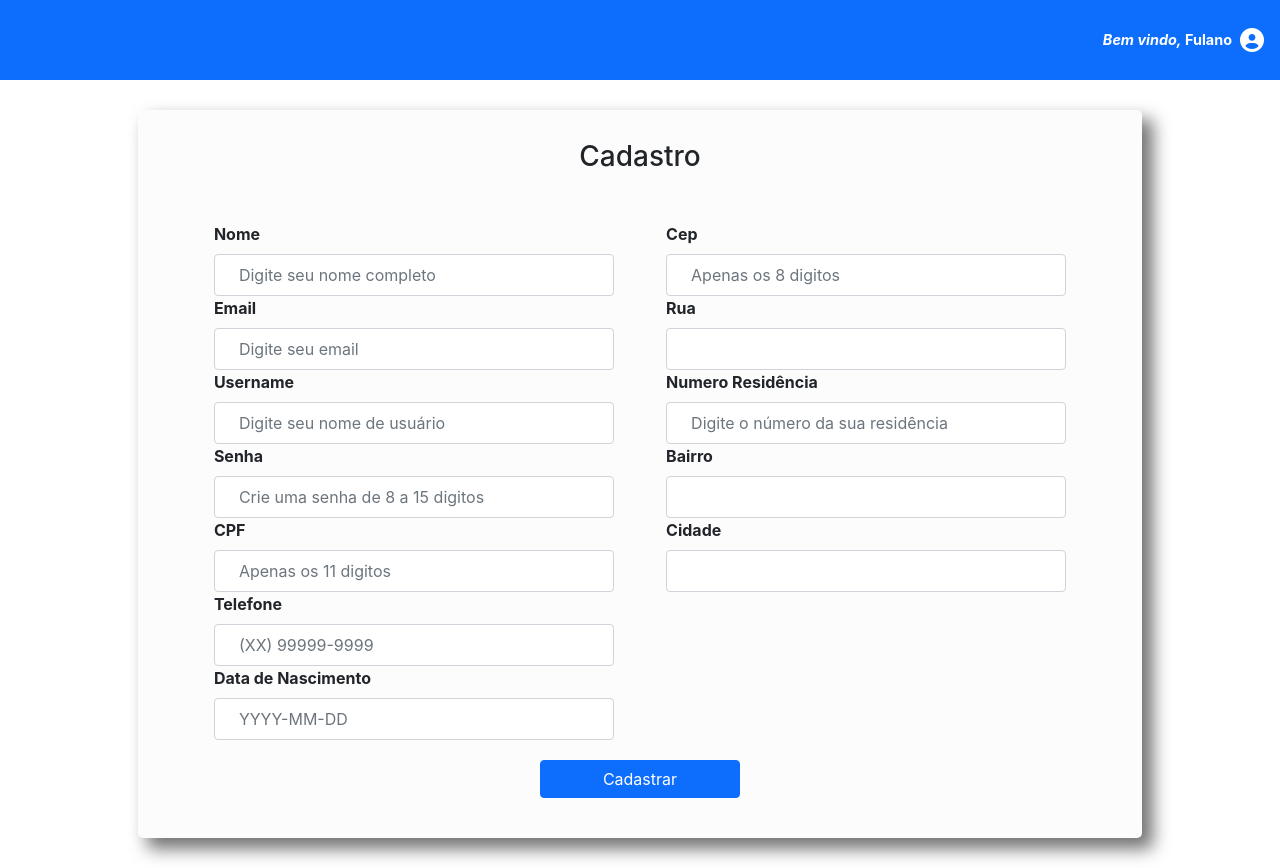
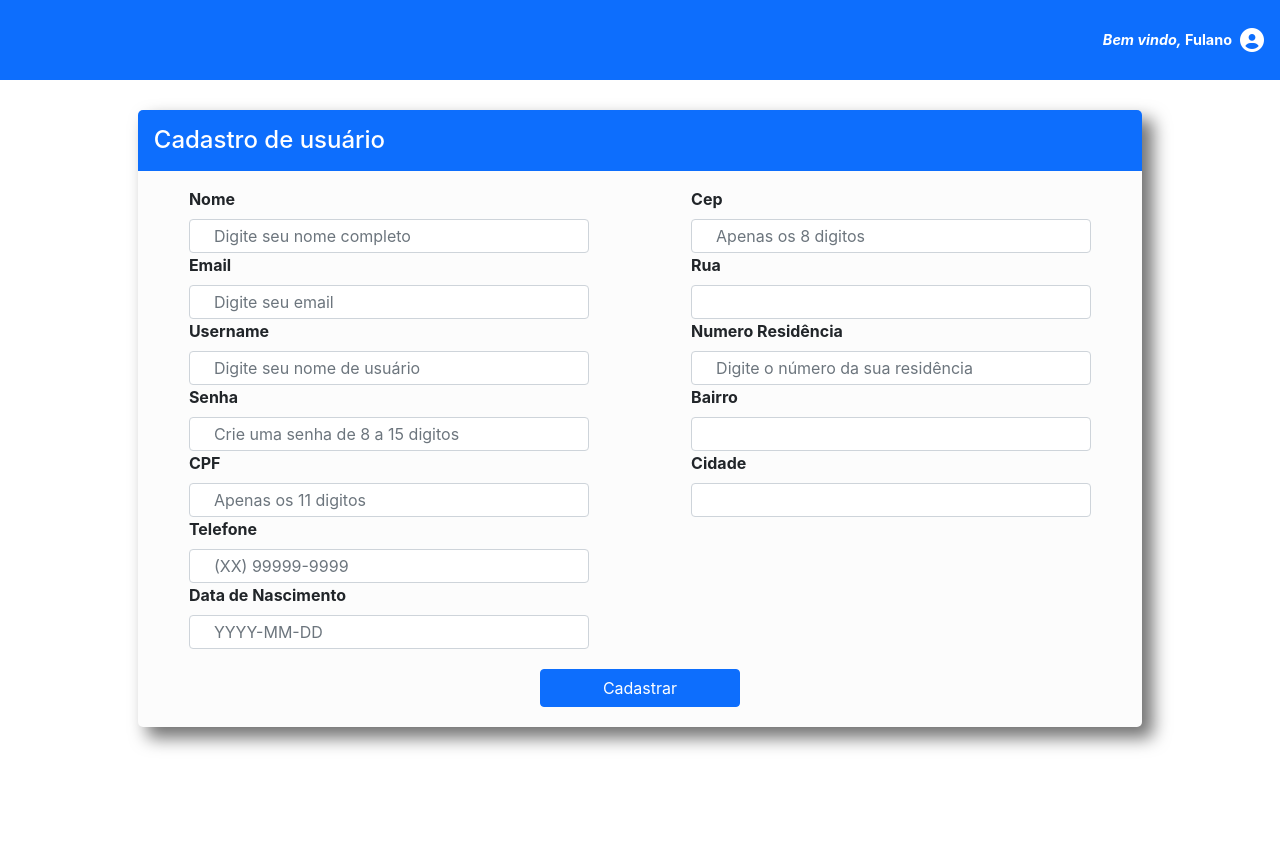
Before and after one commit to marlonemmerich/projeto-final-serratec-frontend, a React (Create React App) app: page / in a window 1280 px wide. After the commit the page ends 800 px from the top, so only its background shows below. Built offline with nearby package versions, Linux system fonts and the light colour scheme.

Commit message:
Ajuste form cadastro

```diff
--- a/src/pages/Cadastro/index.jsx
+++ b/src/pages/Cadastro/index.jsx
@@ -21,6 +21,7 @@ function Cadastro() {
   const cpfHandle = (evento) => {
     if (evento.target.value.length <= 11) setCpf(evento.target.value);
   };
+
   const cepHandle = (evento) => {
     if (evento.target.value.length <= 8) setCep(evento.target.value);
   };
@@ -65,10 +66,8 @@ function Cadastro() {
     axios
       .post("cliente", usuario)
       .then((response) => {
-        console.log(response.data);
-        console.log(usuario);
-        localStorage.setItem("token", response.data.access_token);
-        alert(`Usuário ${nome} cadastrada com sucesso!`);
+        //localStorage.setItem("token", response.data.access_token);
+        alert(`Usuário ${nome} cadastrado com sucesso!`);
         setNome("");
         setEmail("");
         setUserName("");
@@ -92,13 +91,15 @@ function Cadastro() {
   return (
     <div className="container">
         <form className="formCadastro" onSubmit={efetuarCadastro}>
-          <h3 className="mb-5">Cadastro</h3>
+          <div className="header mb-3 bg-primary text-white">
+            <h4 className="mb-0">Cadastro de usuário</h4>
+          </div>
           <div className=" d-flex flex-row flex-wrap justify-content-around">
             <div className="cadastro1">
               <div>
                 <label className="mb-2">Nome</label>
                 <input
-                  className="form-control py-2 px-4"
+                  className="form-control py-1 px-4"
                   required
                   type="text"
                   value={nome}
@@ -109,7 +110,7 @@ function Cadastro() {
               <div>
                 <label className="mb-2">Email</label>
                 <input
-                  className="form-control py-2 px-4"
+                  className="form-control py-1 px-4"
                   required
                   type="email"
                   value={email}
@@ -120,7 +121,7 @@ function Cadastro() {
               <div>
                 <label className="mb-2">Username</label>
                 <input
-                  className="form-control py-2 px-4"
+                  className="form-control py-1 px-4"
                   required
                   type="text"
                   value={userName}
@@ -132,7 +133,7 @@ function Cadastro() {
               <div>
                 <label className="mb-2">Senha</label>
                 <input
-                  className="form-control py-2 px-4"
+                  className="form-control py-1 px-4"
                   required
                   type="password"
                   value={senha}
@@ -143,7 +144,7 @@ function Cadastro() {
               <div>
                 <label className="mb-2">CPF</label>
                 <input
-                  className="form-control py-2 px-4"
+                  className="form-control py-1 px-4"
                   required
                   type="number"
                   value={cpf}
@@ -154,7 +155,7 @@ function Cadastro() {
               <div>
                 <label className="mb-2">Telefone</label>
                 <input
-                  className="form-control py-2 px-4"
+                  className="form-control py-1 px-4"
                   required
                   type="number"
                   value={telefone}
@@ -165,7 +166,7 @@ function Cadastro() {
               <div>
                 <label className="mb-2">Data de Nascimento</label>
                 <input
-                  className="form-control py-2 px-4"
+                  className="form-control py-1 px-4"
                   required
                   type="data"
                   value={dataNascimento}
@@ -178,7 +179,7 @@ function Cadastro() {
               <div>
                 <label className="mb-2">Cep</label>
                 <input
-                  className="form-control py-2 px-4"
+                  className="form-control py-1 px-4"
                   required
                   type="number"
                   value={cep}
@@ -190,7 +191,7 @@ function Cadastro() {
               <div>
                 <label className="mb-2">Rua</label>
                 <input
-                  className="form-control py-2 px-4"
+                  className="form-control py-1 px-4"
                   required
                   type="text"
                   value={rua}
@@ -200,7 +201,7 @@ function Cadastro() {
               <div>
                 <label className="mb-2">Numero Residência</label>
                 <input
-                  className="form-control py-2 px-4"
+                  className="form-control py-1 px-4"
                   required
                   type="number"
                   value={numero}
@@ -211,7 +212,7 @@ function Cadastro() {
               <div>
                 <label className="mb-2">Bairro</label>
                 <input
-                  className="form-control py-2 px-4"
+                  className="form-control py-1 px-4"
                   required
                   type="text"
                   value={bairro}
@@ -221,7 +222,7 @@ function Cadastro() {
               <div>
                 <label className="mb-2">Cidade</label>
                 <input
-                  className="form-control py-2 px-4"
+                  className="form-control py-1 px-4"
                   required
                   type="text"
                   value={cidade}
--- a/src/pages/Cadastro/style.css
+++ b/src/pages/Cadastro/style.css
@@ -2,7 +2,6 @@
     width: 90%;
     min-width: 650px;
     min-height: 450px;
-    padding: 20px 50px;
     display: flex;
     flex-direction: column;
     justify-content: center;
@@ -14,6 +13,14 @@
     -moz-box-shadow: 10px 10px 17px 1px rgba(115, 115, 115, 1);
     box-shadow: 10px 10px 17px 1px rgba(115, 115, 115, 1);
 }
+
+.header {
+    width: 100%;
+    background-color: aquamarine;
+    border-radius: 5px 5px 0 0;
+    padding: 1rem;
+}
+
 .cadastro1 {
     max-width: 400px;
 }
```
